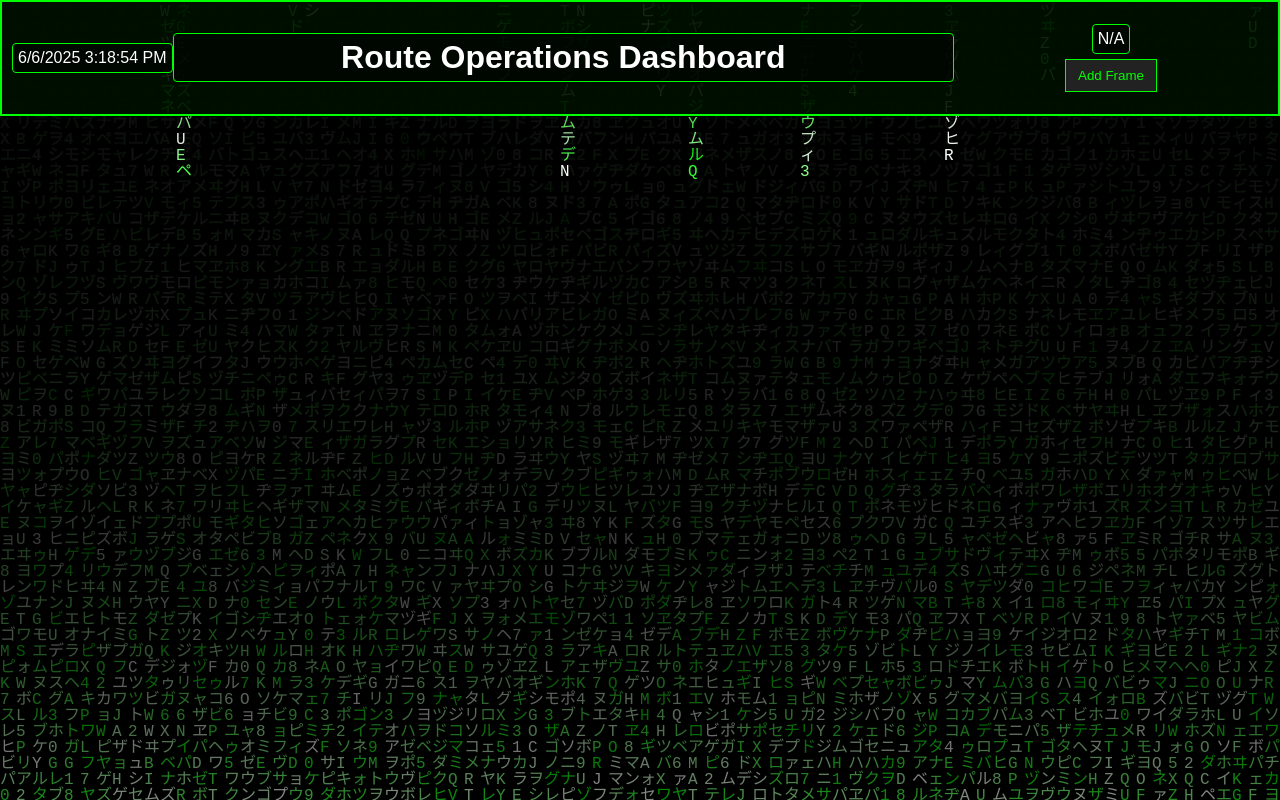
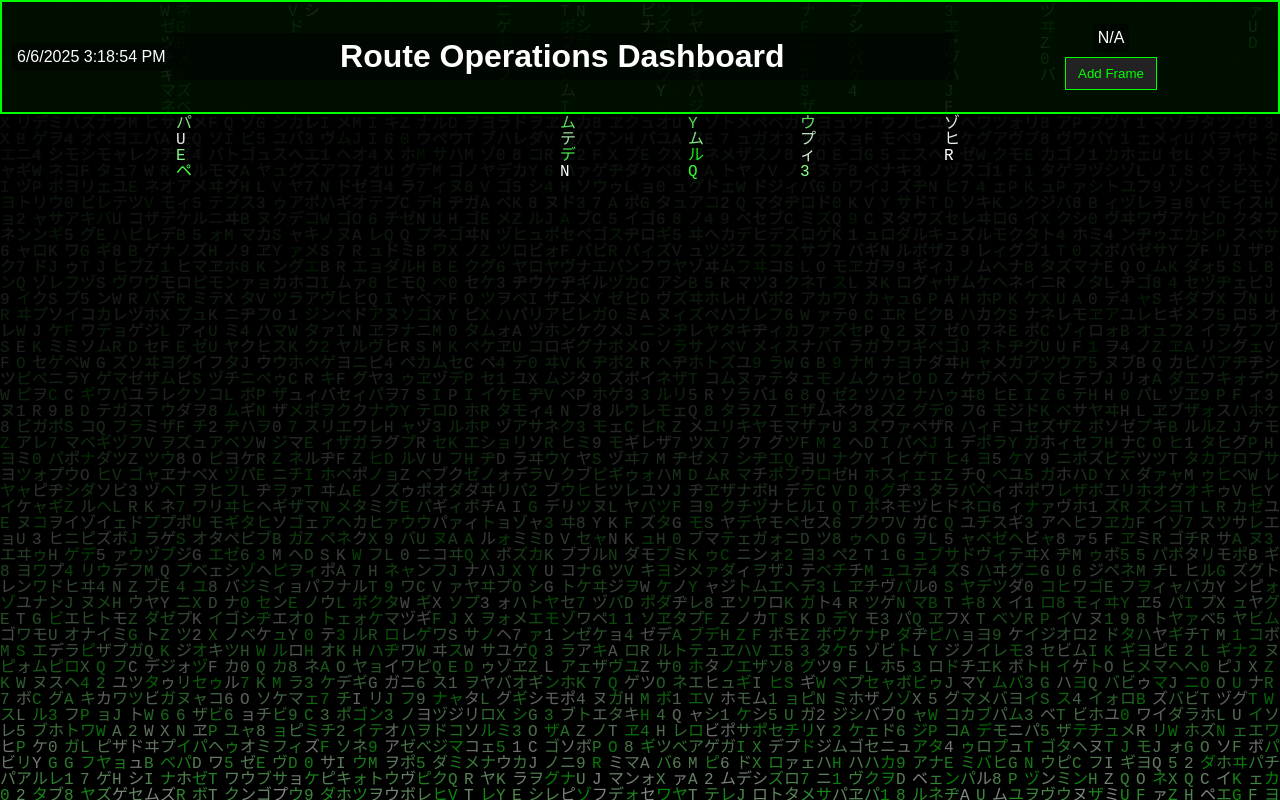
Before and after one commit to skhunDC/Matrixrain, a plain HTML site: page index.html in a window 1280 px wide. Drawn offline with Linux system fonts and the light colour scheme; no server answers.

Commit message:
Remove borders from header info blocks

```diff
--- a/style.css
+++ b/style.css
@@ -25,7 +25,6 @@ body, html {
 
 .info-block {
     background: rgba(0, 0, 0, 0.6);
-    border: 1px solid #0f0;
     padding: 5px;
     color: #fff;
     border-radius: 4px;
```
